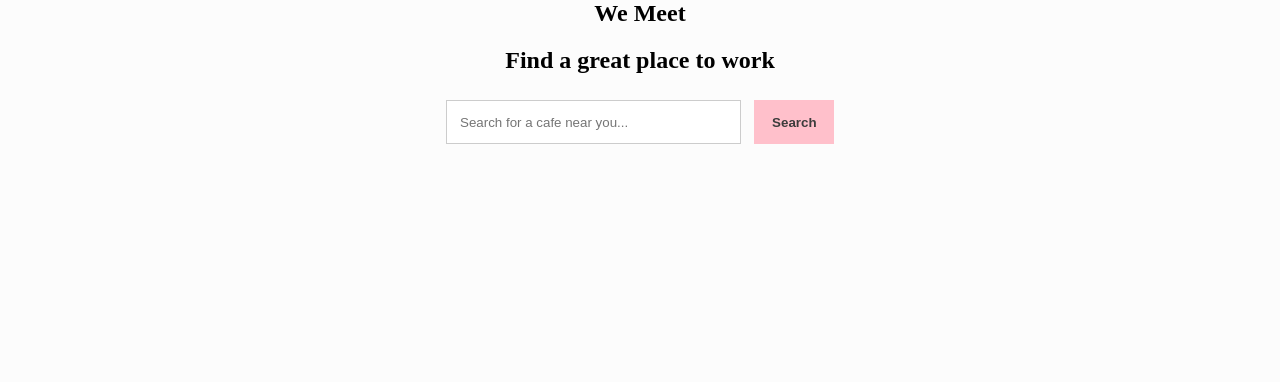
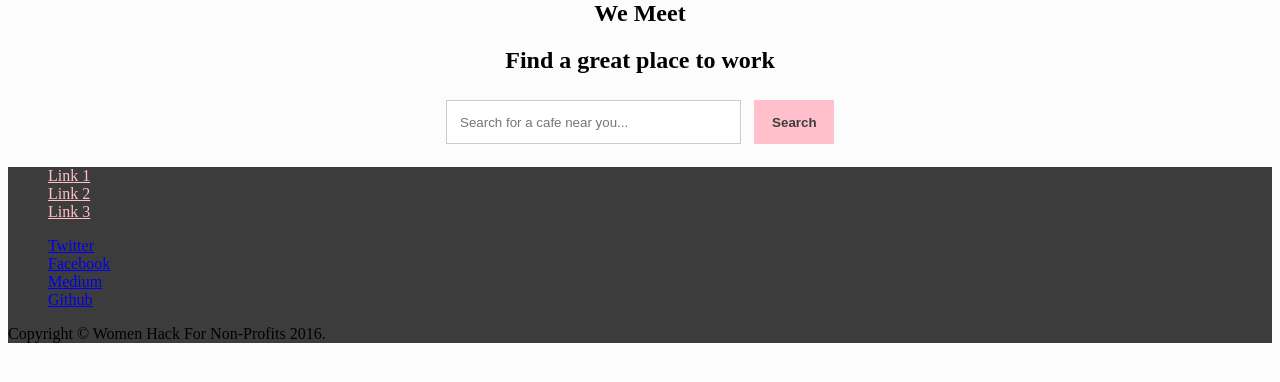
Before and after one commit to womenhackfornonprofits/we-meet-django, a Django app: page / in a window 1280 px wide. Shown: the part 20-402 px from the top of the page. Run offline with Django 3.2, Linux system fonts and the light colour scheme; style sheets or scripts are compiled from the project's sources.

Commit message:
Add html code to the footer (#46)
* Add html code to the footer

* Add html and css changes to footer

* Remove folder we-meet-django/tree/feature/footer-html/frontend/%09..

```diff
--- /dev/null
+++ b/frontend/sass/partials/_footer.scss
@@ -0,0 +1,12 @@
+.footer {
+    background-color: #3c3c3c;
+	&_list{
+	    list-style: none;
+	}
+	&_item{
+	    list-style: none;
+	}
+	&_link{
+	    color: pink;
+	}
+}
--- a/frontend/sass/styles.scss
+++ b/frontend/sass/styles.scss
@@ -2,8 +2,10 @@
 @import 'forms';
 @import 'buttons';
 @import 'helpers';
+@import "partials/base";
+@import "partials/footer";
+@import 'cafe-locator';
 
-@import 'cafe-locator';
 
 
 html {
--- a/london_cafes/london_cafes/templates/layout.html
+++ b/london_cafes/london_cafes/templates/layout.html
@@ -8,7 +8,19 @@
     {% block main %}
     {% endblock %}
 
-    <footer>
+    <footer class="footer">
+      <ul class="footer_list">
+        <li class="footer_item"><a class="footer_link" href="#">Link 1</a></li>
+        <li class="footer_item"><a class="footer_link" href="#">Link 2</a></li>
+        <li class="footer_item"><a class="footer_link" href="#">Link 3</a></li>
+      </ul>
+      <ul class="footer_list">
+        <li class="footer_item"><a class="footer__link" href="#">Twitter</a></li>
+        <li class="footer_item"><a class="footer__link" href="#">Facebook</a></li>
+        <li class="footer_item"><a class="footer__link" href="#">Medium</a></li>
+        <li class="footer_item"><a class="footer__link" href="#">Github</a></li>
+      </ul>
+      <p>Copyright &#xA9; Women Hack For Non-Profits 2016.</p>
     </footer>
 
 {% endblock %}
```
